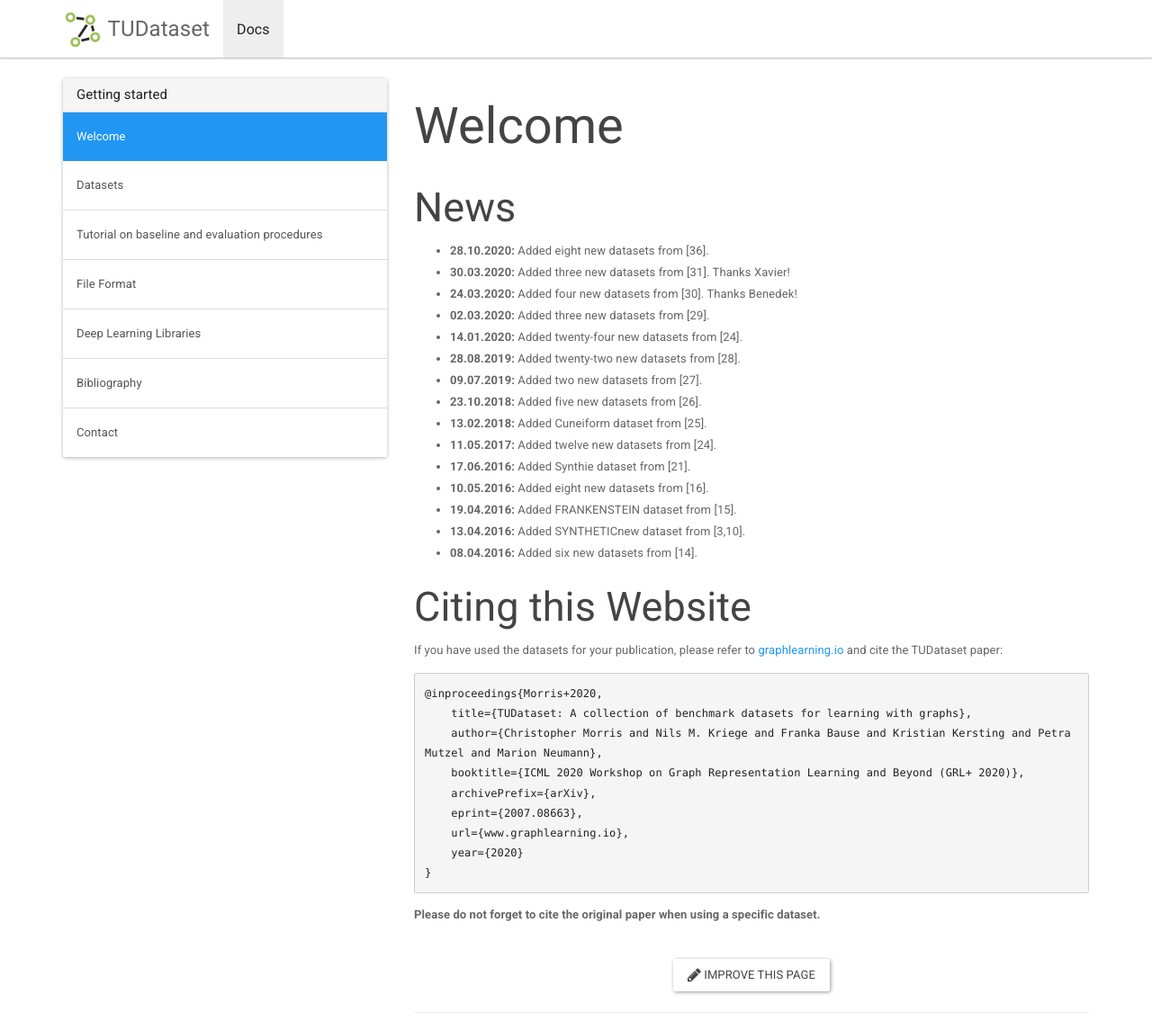
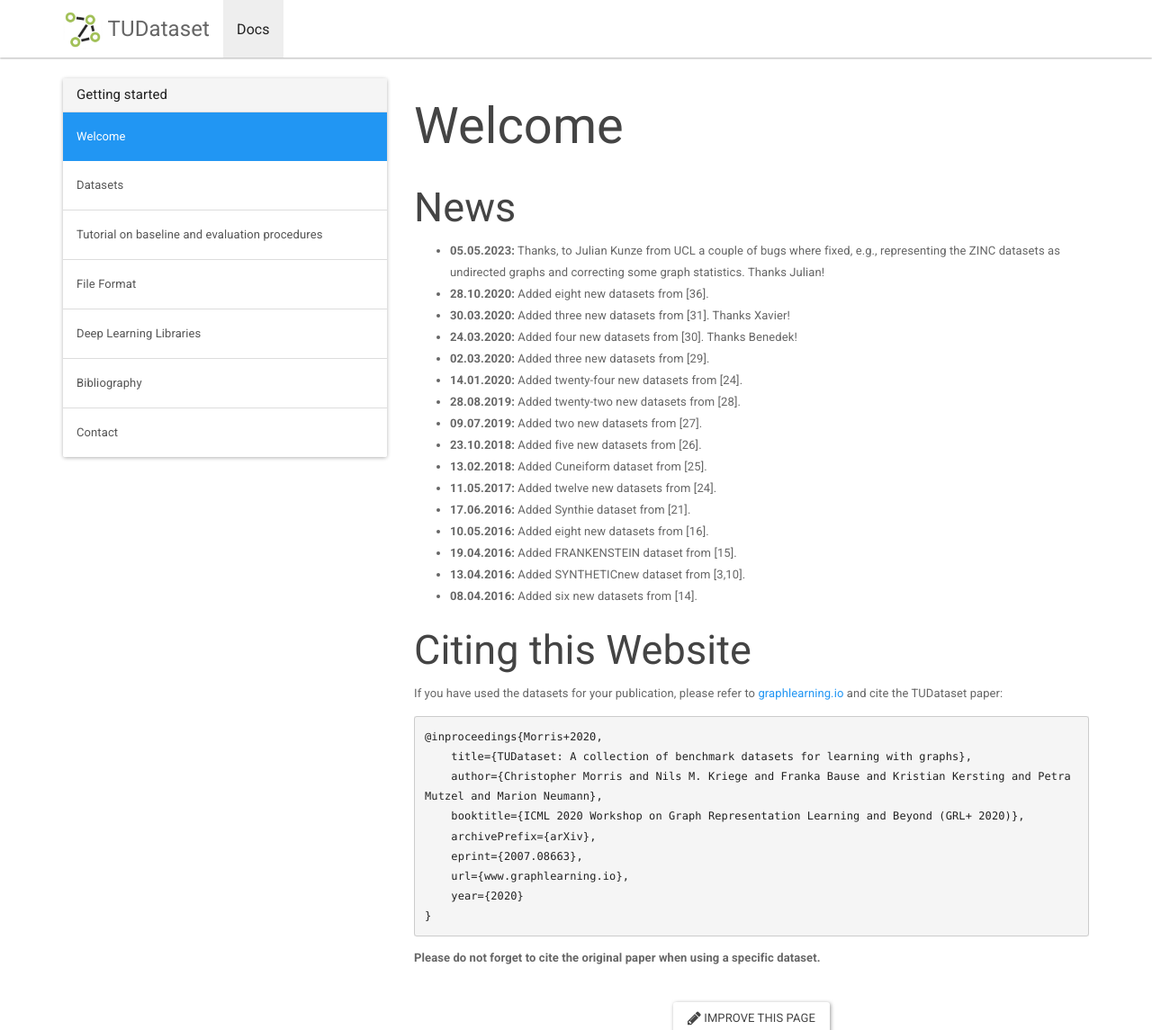
Before and after one commit to chrsmrrs/datasets, a Jekyll site: the page built from _docs/index.md, in a window 1280 px wide and 1363 px high, cut to the strip 0-1145 px from the top of the window. Shown: the whole strip at 90% size. Built offline with Jekyll 4.4.1, drawn with Linux system fonts in a browser that asks for light colours.

Commit message:
Update index.md

```diff
--- a/_docs/index.md
+++ b/_docs/index.md
@@ -5,6 +5,7 @@ redirect_from: /docs/index.html
 ---
 ## News
 
+* **05.05.2023:** Thanks, to Julian Kunze from UCL a couple of bugs where fixed, e.g., representing the ZINC datasets as undirected graphs and correcting some graph statistics. Thanks Julian!
 * **28.10.2020:** Added eight new datasets from [36].
 * **30.03.2020:** Added three new datasets from [31]. Thanks Xavier!
 * **24.03.2020:** Added four new datasets from [30]. Thanks Benedek!
```
